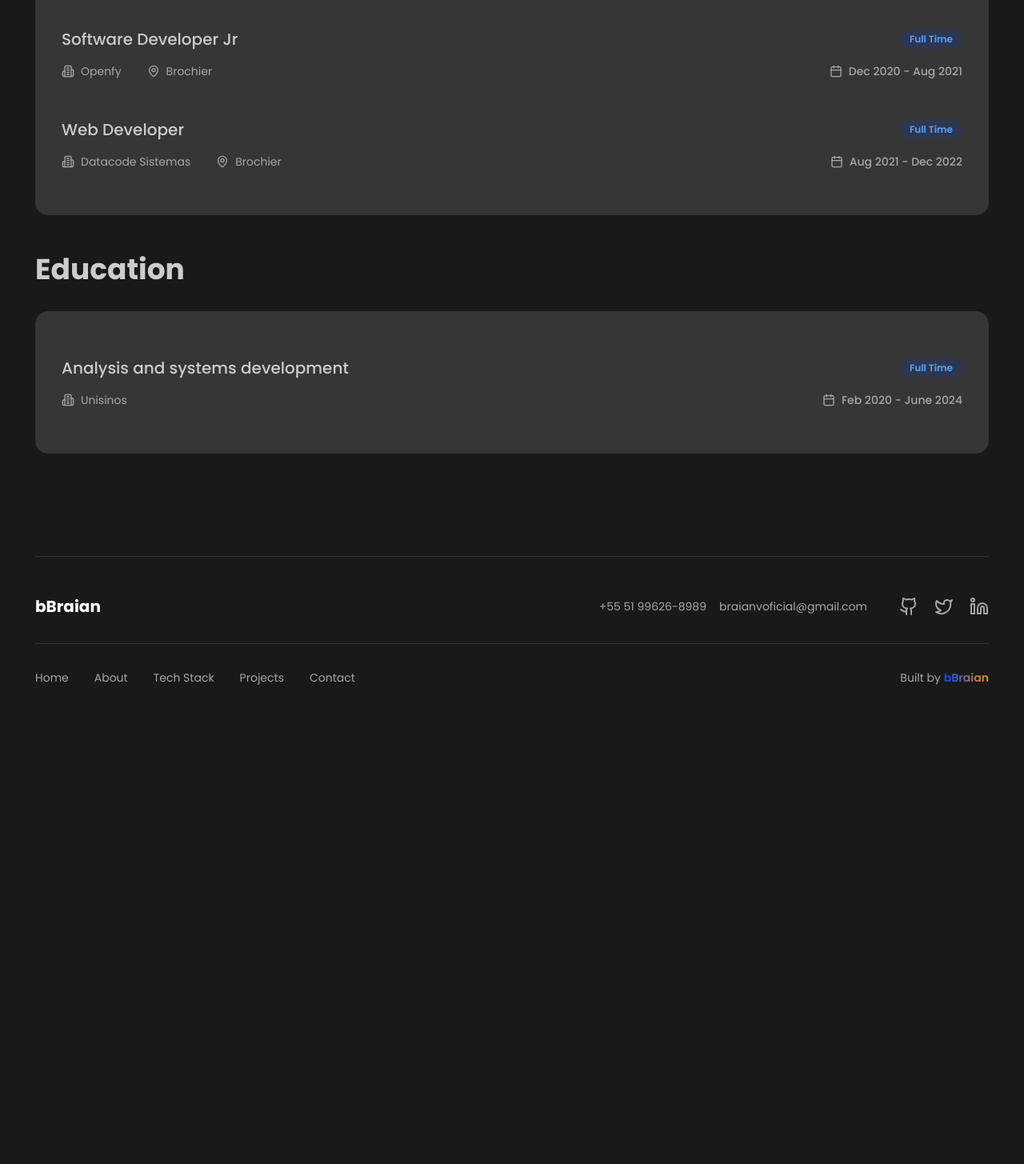
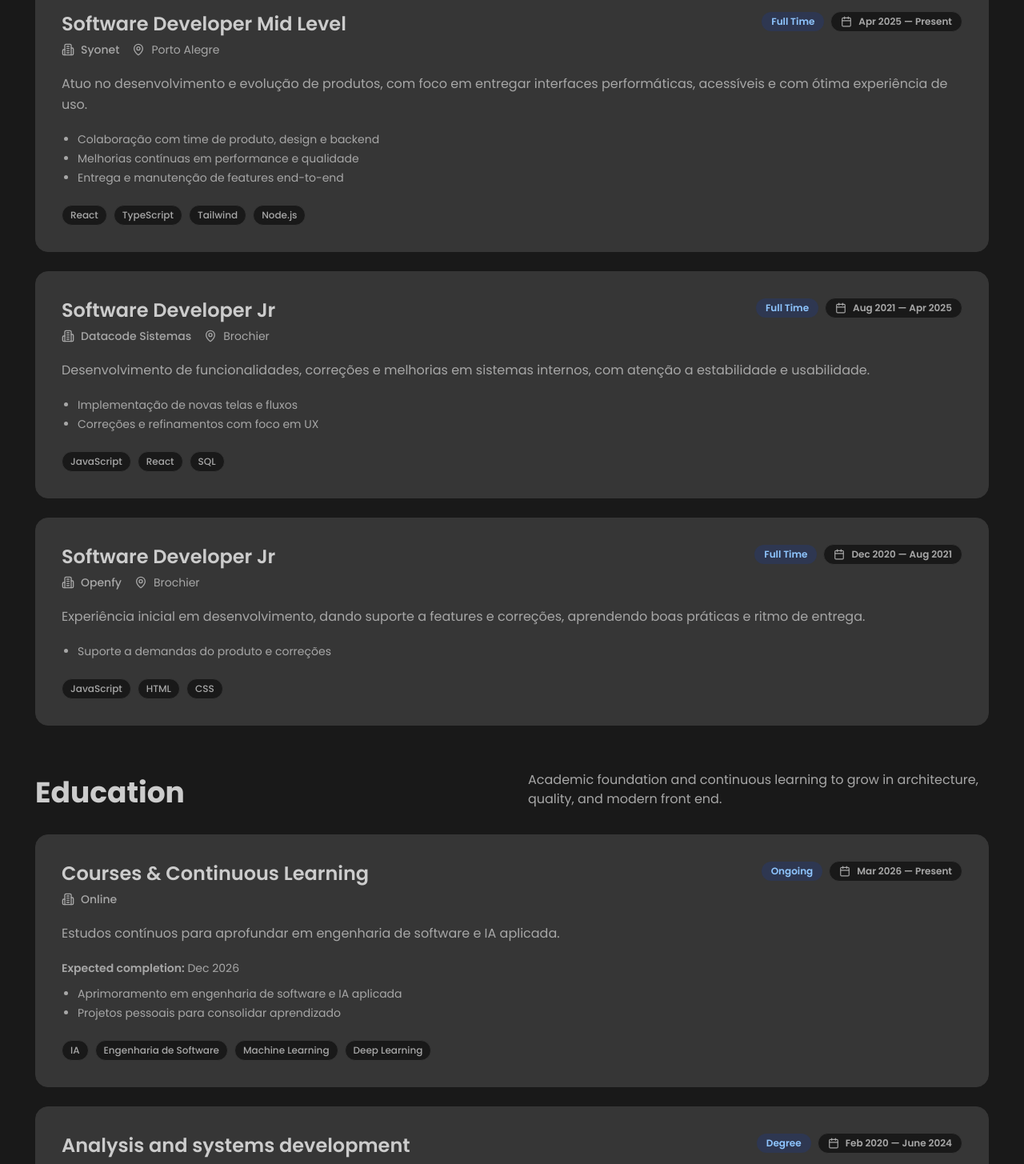
Before and after one commit to bBraian/dev_portfolio, a React (Vite) app: page /about in a window 1280 px wide. Shown: the part 520-1975 px from the top of the page at 80% size. Before the commit the page ends 1425 px from the top, so only its background shows below. Built offline with nearby package versions, Linux system fonts and the light colour scheme.

Commit message:
feat: update

```diff
--- a/src/data/languages/english.js
+++ b/src/data/languages/english.js
@@ -25,6 +25,15 @@ export const english = {
     'desc_about_me': 'I\'ve been passionate about technology and computers since young man, and from the beginning of my career as a developer ended up falling in love with front end. I am constantly looking for new challenges so I can learn even more and evolve. I love working as a team and helping others. In my spare time I take courses, develop projects own and study.',
     'work_experience': 'Work Experience',
     'education': 'Education',
+    'present': 'Present',
+    'expected_completion': 'Expected completion:',
+    'work_experience_desc': 'Where I have worked recently and the kind of impact I like to create: consistent delivery, polished UX, and sustainable code.',
+    'education_desc': 'Academic foundation and continuous learning to grow in architecture, quality, and modern front end.',
+    'education_type_degree': 'Degree',
+    'education_type_continuous': 'Ongoing',
+    'education_type_courses': 'Courses & Continuous Learning',
+    'education_provider': 'Online',
+    'expected_completion_value': 'Dec 2026',
 
     'contact_title': 'For any questions please email me',
 
--- a/src/data/languages/portuguese.js
+++ b/src/data/languages/portuguese.js
@@ -24,6 +24,15 @@ export const portuguese = {
     'desc_about_me': 'Sou apaixonado por tecnologia e computadores desde jovem, e desde o começo da minha carreira como desenvolvedor acabei me apaixonando por front end. Estou constantemente em busca de novos desafios para que eu possa aprender ainda mais e evoluir. Adoro trabalhar em equipe e ajudar aos outros. Nas horas vagas eu faço cursos, desenvolvo projetos próprios e estudo.',
     'work_experience': 'Experiência',
     'education': 'Acadêmico',
+    'currently': 'Atualmente',
+    'expected_completion': 'Previsão de conclusão:',
+    'work_experience_desc': 'Onde atuei recentemente e o tipo de impacto que gosto de gerar: entregas consistentes, UX caprichada e código sustentável.',
+    'education_desc': 'Base acadêmica e estudo contínuo para evoluir em arquitetura, qualidade e front end moderno.',
+    'education_type_degree': 'Graduação',
+    'education_type_continuous': 'Em andamento',
+    'education_type_courses': 'Cursos & Aprendizado contínuo',
+    'education_provider': 'Online',
+    'expected_completion_value': 'Dez 2026',
 
     'contact_title': 'Para qualquer dúvida, me mande um email',
 
--- a/src/pages/About/WorkExperienceCard.jsx
+++ b/src/pages/About/WorkExperienceCard.jsx
@@ -1,22 +1,35 @@
-import { Building2, MapPin, Calendar } from 'lucide-react';
+import { Building2, MapPin, Calendar, Link as LinkIcon } from "lucide-react";
 
-export function WorkExperienceCard({ title, company, locale, startDate, endDate, type = "Full Time" }) {
+export function WorkExperienceCard({
+  title,
+  company,
+  locale,
+  startDate,
+  endDate,
+  type = "Full Time",
+  description,
+  highlights,
+  tech,
+  links,
+  endLabel = "Present",
+  expectedCompletion,
+}) {
+  const safeHighlights = Array.isArray(highlights) ? highlights.filter(Boolean) : [];
+  const safeTech = Array.isArray(tech) ? tech.filter(Boolean) : [];
+  const safeLinks = Array.isArray(links) ? links.filter((l) => l?.url) : [];
+
   return (
-        <div className="py-6 border-b border-separator-light dark:border-separator-dark last:border-0">
-            <div className="flex flex-col md:flex-row justify-between md:items-center gap-2 mb-4">
-                <h3 className="text-xl font-medium text-titles-light dark:text-titles-dark">
+    <div className="bg-boxes-light dark:bg-boxes-dark rounded-2xl p-6 md:p-8 transition-colors border border-separator-light dark:border-separator-dark hover:border-blue-400/60 dark:hover:border-blue-500/50 hover:shadow-md hover:shadow-black/5 dark:hover:shadow-black/20">
+      <div className="flex flex-col gap-5">
+        <div className="flex flex-col md:flex-row justify-between md:items-start gap-3">
+          <div className="space-y-1.5">
+            <h3 className="text-xl md:text-2xl font-semibold text-titles-light dark:text-titles-dark">
               {title}
             </h3>
-                <span className="inline-block px-3 py-1 text-xs font-semibold rounded-full bg-blue-100 text-blue-600 dark:bg-blue-900/30 dark:text-blue-400 self-start md:self-auto">
-                    {type}
-                </span>
-            </div>
-
-            <div className="flex flex-col md:flex-row justify-between gap-4 text-contents-light dark:text-contents-dark">
-                <div className="flex flex-wrap gap-4 md:gap-8 items-center text-sm">
+            <div className="flex flex-wrap gap-x-4 gap-y-2 text-sm text-contents-light dark:text-contents-dark">
               <div className="flex items-center gap-2">
                 <Building2 size={16} />
-                        <span>{company}</span>
+                <span className="font-medium">{company}</span>
               </div>
               {locale && (
                 <div className="flex items-center gap-2">
@@ -25,12 +38,80 @@ export function WorkExperienceCard({ title, company, locale, startDate, endDate,
                 </div>
               )}
             </div>
+          </div>
 
-                <div className="flex items-center gap-2 text-sm font-medium">
-                    <Calendar size={16} />
-                    <span>{startDate} - {endDate}</span>
+          <div className="flex flex-wrap items-center gap-2 self-start md:self-auto">
+            <span className="inline-block px-3 py-1 text-xs font-semibold rounded-full bg-blue-100 text-blue-700 dark:bg-blue-900/30 dark:text-blue-300">
+              {type}
+            </span>
+            <span className="inline-flex items-center gap-2 px-3 py-1 text-xs font-semibold rounded-full bg-background-light dark:bg-background-dark border border-separator-light dark:border-separator-dark text-contents-light dark:text-contents-dark">
+              <Calendar size={14} />
+              <span>
+                {startDate} — {endDate || endLabel}
+              </span>
+            </span>
           </div>
         </div>
+
+        {description && (
+          <p className="text-sm md:text-base leading-relaxed text-contents-light dark:text-contents-dark">
+            {description}
+          </p>
+        )}
+
+        {(safeHighlights.length > 0 || (expectedCompletion && !endDate)) && (
+          <div className="space-y-3">
+            {expectedCompletion && !endDate && (
+              <div className="text-sm text-contents-light dark:text-contents-dark">
+                <span className="font-semibold">{expectedCompletion.label}</span>{" "}
+                <span>{expectedCompletion.value}</span>
               </div>
-    )
+            )}
+
+            {safeHighlights.length > 0 && (
+              <ul className="list-disc pl-5 space-y-1 text-sm text-contents-light dark:text-contents-dark">
+                {safeHighlights.map((item) => (
+                  <li key={item}>{item}</li>
+                ))}
+              </ul>
+            )}
+          </div>
+        )}
+
+        {(safeTech.length > 0 || safeLinks.length > 0) && (
+          <div className="flex flex-col md:flex-row md:items-center md:justify-between gap-4 pt-1">
+            {safeTech.length > 0 && (
+              <div className="flex flex-wrap gap-2">
+                {safeTech.map((t) => (
+                  <span
+                    key={t}
+                    className="px-2.5 py-1 rounded-full text-xs font-medium bg-background-light dark:bg-background-dark border border-separator-light dark:border-separator-dark text-contents-light dark:text-contents-dark"
+                  >
+                    {t}
+                  </span>
+                ))}
+              </div>
+            )}
+
+            {safeLinks.length > 0 && (
+              <div className="flex flex-wrap gap-3">
+                {safeLinks.map((l) => (
+                  <a
+                    key={`${l.label || "link"}-${l.url}`}
+                    href={l.url}
+                    target="_blank"
+                    rel="noreferrer"
+                    className="inline-flex items-center gap-2 text-sm font-semibold text-blue-700 dark:text-blue-300 hover:underline"
+                  >
+                    <LinkIcon size={16} />
+                    <span>{l.label || l.url}</span>
+                  </a>
+                ))}
+              </div>
+            )}
+          </div>
+        )}
+      </div>
+    </div>
+  );
 }
--- a/src/pages/About/index.jsx
+++ b/src/pages/About/index.jsx
@@ -6,64 +6,183 @@ import { Footer } from "../../components/Footer";
 
 export default function About() {
   useEffect(() => {
-        window.scrollTo({ top: 0, behavior: 'smooth' });
+    window.scrollTo({ top: 0, behavior: "smooth" });
   }, []);
 
   const { language } = useContext(AppContext);
+
+  const workExperience = [
+    {
+      title: "Software Developer Mid Level",
+      company: "Syonet",
+      locale: "Porto Alegre",
+      startDate: `${language.month[3]} 2025`,
+      endDate: null,
+      type: "Full Time",
+      description:
+        language.about_work_1_desc ||
+        "Atuo no desenvolvimento e evolução de produtos, com foco em entregar interfaces performáticas, acessíveis e com ótima experiência de uso.",
+      highlights: [
+        language.about_work_1_h1 ||
+          "Colaboração com time de produto, design e backend",
+        language.about_work_1_h2 ||
+          "Melhorias contínuas em performance e qualidade",
+        language.about_work_1_h3 ||
+          "Entrega e manutenção de features end-to-end",
+      ],
+      tech: ["React", "TypeScript", "Tailwind", "Node.js"],
+      links: [],
+    },
+    {
+      title: "Software Developer Jr",
+      company: "Datacode Sistemas",
+      locale: "Brochier",
+      startDate: `${language.month[7]} 2021`,
+      endDate: `${language.month[3]} 2025`,
+      type: "Full Time",
+      description:
+        language.about_work_2_desc ||
+        "Desenvolvimento de funcionalidades, correções e melhorias em sistemas internos, com atenção a estabilidade e usabilidade.",
+      highlights: [
+        language.about_work_2_h1 || "Implementação de novas telas e fluxos",
+        language.about_work_2_h2 || "Correções e refinamentos com foco em UX",
+      ],
+      tech: ["JavaScript", "React", "SQL"],
+      links: [],
+    },
+    {
+      title: "Software Developer Jr",
+      company: "Openfy",
+      locale: "Brochier",
+      startDate: `${language.month[11]} 2020`,
+      endDate: `${language.month[7]} 2021`,
+      type: "Full Time",
+      description:
+        language.about_work_3_desc ||
+        "Experiência inicial em desenvolvimento, dando suporte a features e correções, aprendendo boas práticas e ritmo de entrega.",
+      highlights: [
+        language.about_work_3_h1 || "Suporte a demandas do produto e correções",
+      ],
+      tech: ["JavaScript", "HTML", "CSS"],
+      links: [],
+    },
+  ];
+
+  const education = [
+    {
+      title:
+        language.education_type_courses ||
+        "Engenharia de Software em IA Aplicada",
+      company: language.education_provider || "UniPDS",
+      locale: null,
+      startDate: `${language.month[2]} 2026`,
+      endDate: null,
+      type: language.education_type_continuous || "Ongoing",
+      description:
+        language.about_edu_2_desc ||
+        "Estudos contínuos para aprofundar em engenharia de software e IA aplicada.",
+      highlights: [
+        language.about_edu_2_h1 ||
+          "Aprimoramento em engenharia de software e IA aplicada",
+        language.about_edu_2_h2 ||
+          "Projetos pessoais para consolidar aprendizado",
+      ],
+      tech: [
+        "IA",
+        "Engenharia de Software",
+        "Machine Learning",
+        "Deep Learning",
+      ],
+      expectedCompletion: {
+        label: language.expected_completion || "Expected completion:",
+        value:
+          language.expected_completion_value || `${language.month[11]} 2026`,
+      },
+      links: [],
+    },
+    {
+      title: "Analysis and systems development",
+      company: "Unisinos",
+      locale: null,
+      startDate: `${language.month[1]} 2020`,
+      endDate: `${language.month[5]} 2024`,
+      type: language.education_type_degree || "Degree",
+      description:
+        language.about_edu_1_desc ||
+        "Formação com base em algoritmos, engenharia de software, banco de dados e desenvolvimento web.",
+      highlights: [
+        language.about_edu_1_h1 || "Fundamentos sólidos de desenvolvimento",
+        language.about_edu_1_h2 || "Projetos práticos e trabalho em equipe",
+      ],
+      tech: ["Algorithms", "Databases", "Software Engineering"],
+      links: [],
+    },
+  ];
 
   return (
     <motion.div
       initial={{ opacity: 0, y: 20 }}
       animate={{ opacity: 1, y: 0 }}
       transition={{ duration: 0.5 }}
-            className="flex flex-col gap-12 pt-10 md:pt-20"
+      className="flex flex-col gap-14 pt-10 md:pt-20"
     >
-            <div className="space-y-6 max-w-3xl">
+      <div className="space-y-6 max-w-4xl">
+        <div className="space-y-3">
           <h1 className="text-4xl md:text-5xl font-bold text-titles-light dark:text-titles-dark transition-colors">
             {language.about_me}
           </h1>
+          <div className="h-1 w-20 bg-linear-to-r from-[#0a4bff] to-[#ff9100] rounded-full" />
+        </div>
         <p className="text-lg text-contents-light dark:text-contents-dark leading-relaxed transition-colors">
           {language.desc_about_me}
         </p>
       </div>
 
-            <div className="space-y-8">
+      <section className="space-y-8">
+        <div className="flex items-end justify-between gap-6 flex-wrap">
           <h2 className="text-3xl md:text-4xl font-bold text-titles-light dark:text-titles-dark transition-colors">
             {language.work_experience}
           </h2>
-                <div className="bg-boxes-light dark:bg-boxes-dark rounded-2xl p-6 md:p-8 transition-colors border border-separator-light dark:border-separator-dark">
-                    <WorkExperienceCard
-                        title="Software Developer Jr"
-                        company="Openfy"
-                        locale="Brochier"
-                        startDate={`${language.month[11]} 2020`}
-                        endDate={`${language.month[7]} 2021`}
-                    />
-                    <WorkExperienceCard
-                        title="Web Developer"
-                        company="Datacode Sistemas"
-                        locale="Brochier"
-                        startDate={`${language.month[7]} 2021`}
-                        endDate={`${language.month[11]} 2022`}
-                    />
-                </div>
+          <p className="text-sm md:text-base text-contents-light dark:text-contents-dark max-w-xl">
+            {language.work_experience_desc ||
+              "Onde atuei recentemente e o tipo de impacto que gosto de gerar: entregas consistentes, UX caprichada e código sustentável."}
+          </p>
         </div>
 
-            <div className="space-y-8">
+        <div className="grid grid-cols-1 gap-6">
+          {workExperience.map((item) => (
+            <WorkExperienceCard
+              key={`${item.company}-${item.title}-${item.startDate}`}
+              {...item}
+              endLabel={language.currently || language.present || "Present"}
+            />
+          ))}
+        </div>
+      </section>
+
+      <section className="space-y-8">
+        <div className="flex items-end justify-between gap-6 flex-wrap">
           <h2 className="text-3xl md:text-4xl font-bold text-titles-light dark:text-titles-dark transition-colors">
             {language.education}
           </h2>
-                <div className="bg-boxes-light dark:bg-boxes-dark rounded-2xl p-6 md:p-8 transition-colors border border-separator-light dark:border-separator-dark">
+          <p className="text-sm md:text-base text-contents-light dark:text-contents-dark max-w-xl">
+            {language.education_desc ||
+              "Base acadêmica e estudo contínuo para evoluir em arquitetura, qualidade e front end moderno."}
+          </p>
+        </div>
+
+        <div className="grid grid-cols-1 gap-6">
+          {education.map((item) => (
             <WorkExperienceCard
-                        title="Analysis and systems development"
-                        company="Unisinos"
-                        startDate={`${language.month[1]} 2020`}
-                        endDate={`${language.month[5]} 2024`}
+              key={`${item.company}-${item.title}-${item.startDate}`}
+              {...item}
+              endLabel={language.currently || language.present || "Present"}
             />
+          ))}
         </div>
-            </div>
+      </section>
 
       <Footer />
     </motion.div>
-    )
+  );
 }
```
Also changed, not shown: 1 other file (tests, documents, lock files or other folders). Lines whose indentation alone changed are shown as unchanged.
